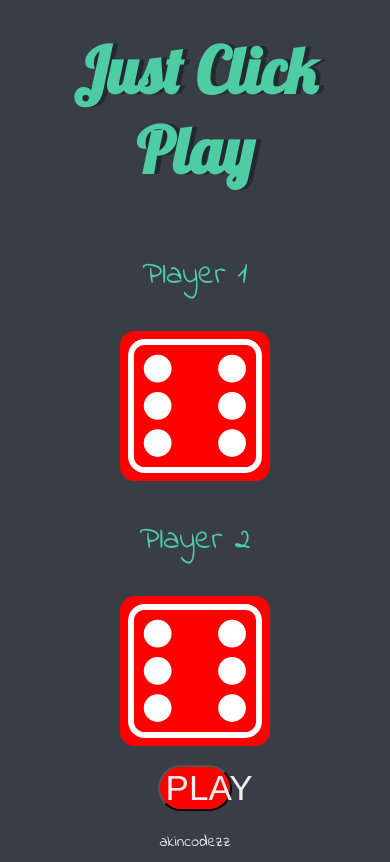
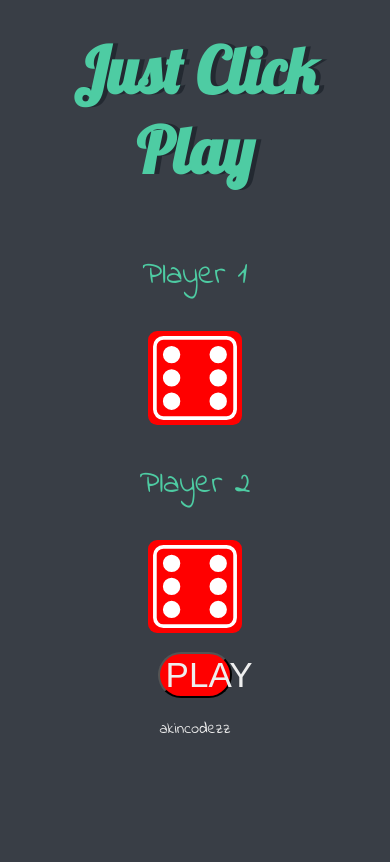
Before and after one commit to bbanner6ytwtwy/DiceGame, a plain HTML site: page index.html in a window 390 px wide. Drawn offline with Linux system fonts and the light colour scheme.

Commit message:
style chsnge

```diff
--- a/styles.css
+++ b/styles.css
@@ -64,5 +64,7 @@ footer {
   img{
     width: 50%;
   }
-
+  .dice{
+    width: 50%;
+  }
 }
```
